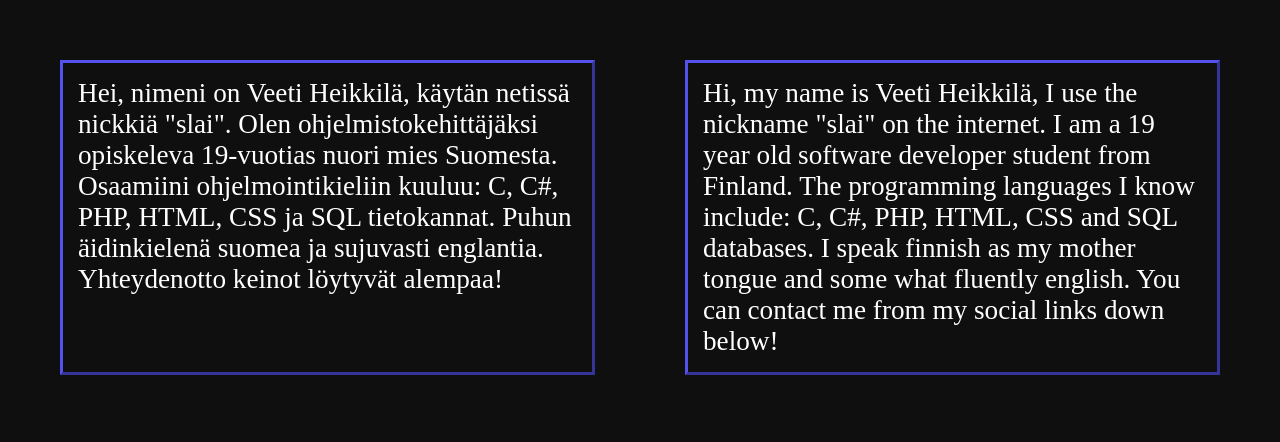
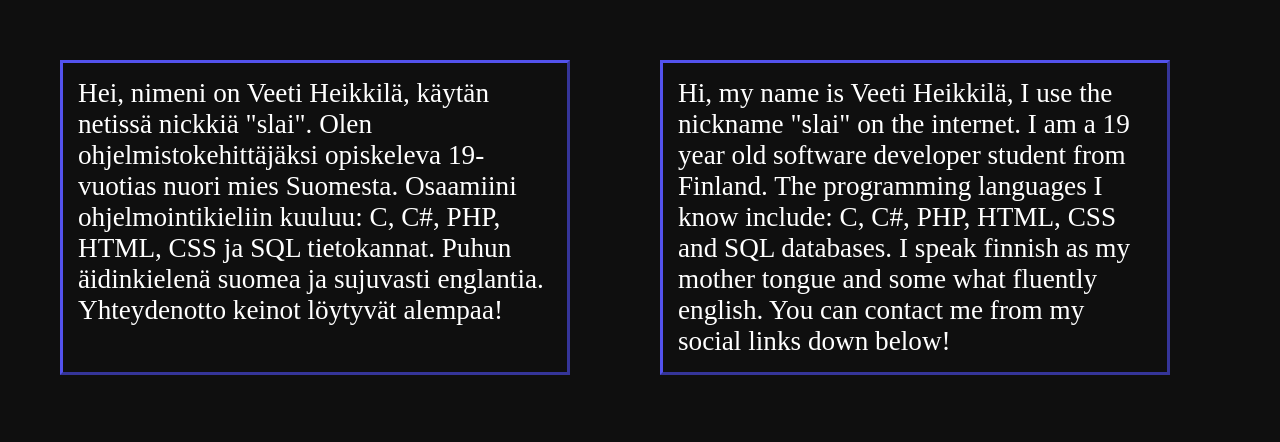
Before and after one commit to veetih/info, a plain HTML site: page index.html in a window 1280 px wide. Shown: the part 810-1252 px from the top of the page. Drawn offline with Linux system fonts and the light colour scheme.

Commit message:
Update stylesheet.css
auttakaa

```diff
--- a/stylesheet.css
+++ b/stylesheet.css
@@ -77,7 +77,7 @@ body,html{
 
 .info-grid{
     margin-top: 50px;
-    grid-template-areas: "info info";
+    grid-template-areas: ". info info";
 }
 
 .socials{
```
